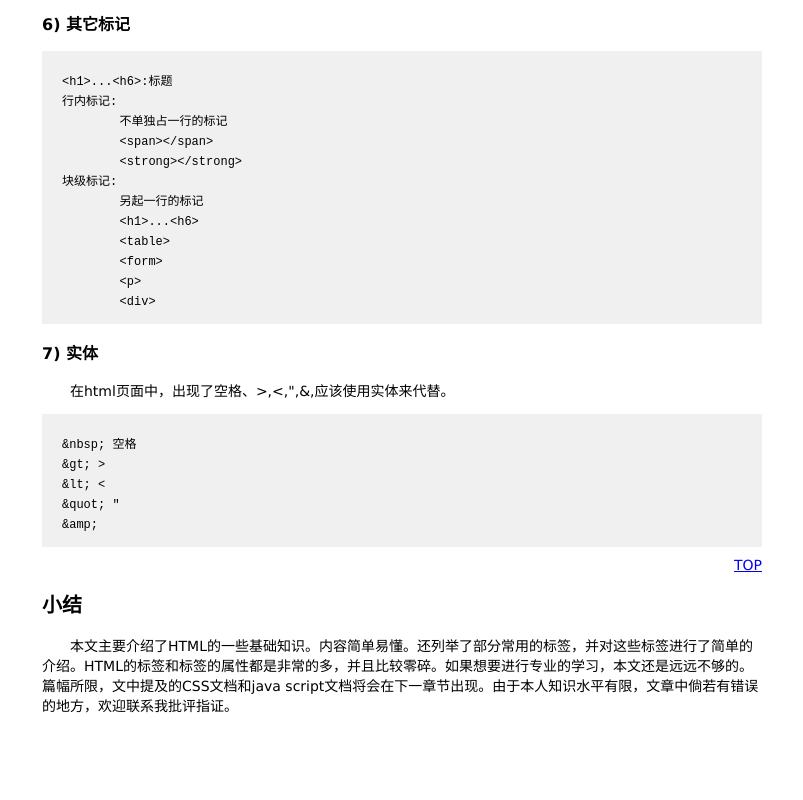
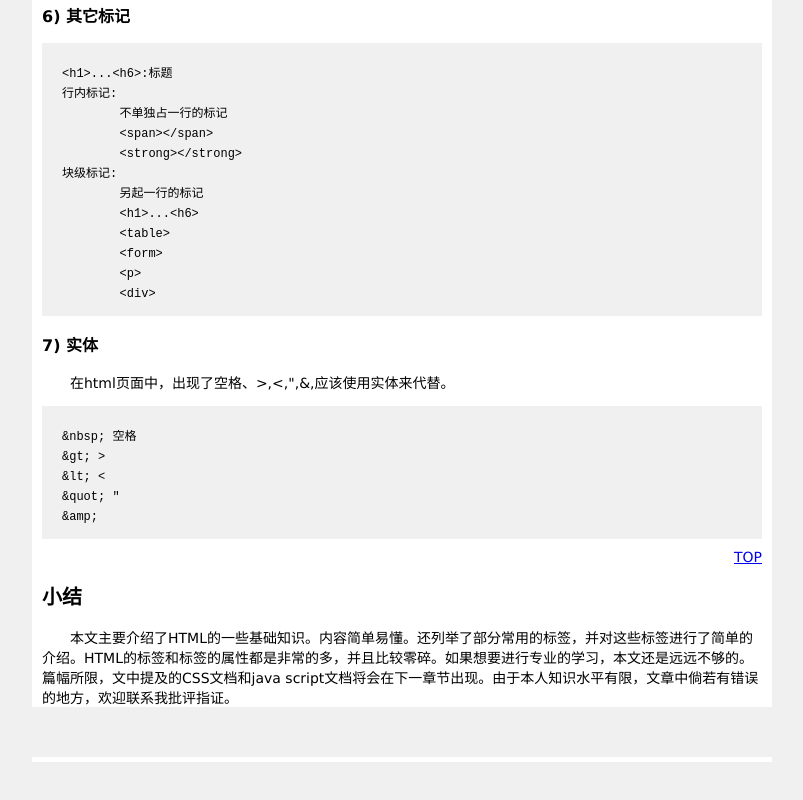
Before and after one commit to derekkuo/TechnicalLibrary, a plain HTML site: page WebContent/topic/html-quick-starts-1/index.html in a window 1280 px wide. Shown: the part 5133-5933 px from the top of the page, without its empty margins (238-1041 px from the left). After the commit the page ends 5895 px from the top, so only its background shows below. Drawn offline with Linux system fonts and the light colour scheme.

Commit message:
调整网页的样式，统一网页背景为#f0f0f0

```diff
--- a/WebContent/css/techlib-topbar.css
+++ b/WebContent/css/techlib-topbar.css
@@ -1,5 +1,5 @@
 #topbar{
-	padding-top:5px;
+	padding-top:0px;
 	padding-bottom:5px;
 }
 #topbar a{
--- a/WebContent/css/techlib-topic-index.css
+++ b/WebContent/css/techlib-topic-index.css
@@ -27,6 +27,7 @@ body {
 		sans-serif;
 	margin-top:0px;
 	padding-top:0px;
+	background-color: #f0f0f0;
 }
 
 H1{ font-size: 26px; font-weight: bold; margin-top:5px; margin-bottom: 2px;}
@@ -39,8 +40,14 @@ H1{ font-size: 26px; font-weight: bold; margin-top:5px; margin-bottom: 2px;}
 	width:720px;
 	margin-left:auto;
 	margin-right:auto;
+	background-color: white;
 }
-#techlib-content{padding-top:15px;}
+#techlib-content{
+	padding-top: 5px;
+	padding-left: 5px;
+	padding-right: 5px;
+	margin-top: 5px;
+}
 
 a {height:20px; line-height:20px; color:#000; text-decoration: none; }
 a:hover, .selected a{ background-position: right bottom; color:#999; }
--- a/WebContent/css/techlib-topic.css
+++ b/WebContent/css/techlib-topic.css
@@ -8,6 +8,8 @@
 		和黑体(SimHei)和楷体(kaiti_gb2312)
 		\5FAE\8F6F\96C5\9ED1 是指微软雅黑-*/
 		font: 14px normal \5FAE\8F6F\96C5\9ED1,Verdana, Arial, Helvetica, sans-serif;
+		background-color: #f0f0f0;
+		margin: 0 0 0 0;
 	}
 	H2 { font-size: 20px;} /*-每章标题的样式-*/
 	H3 { font-size: 16px;} /*-每节的样式-*/
@@ -40,9 +42,13 @@
 		/*border: 1px solid;*/
 		width:720px;
 		margin-top: 5px;
+		margin-bottom: 0px;
 		margin-left: auto;
 		margin-right: auto;
-		padding: 5px 25px 5px 25px;
+		padding-top: 5px;
+		padding-left: 10px;
+		padding-right: 10px;
+		background-color: white;
 	}
 
  	#techlib-topic-rightbar{
```
